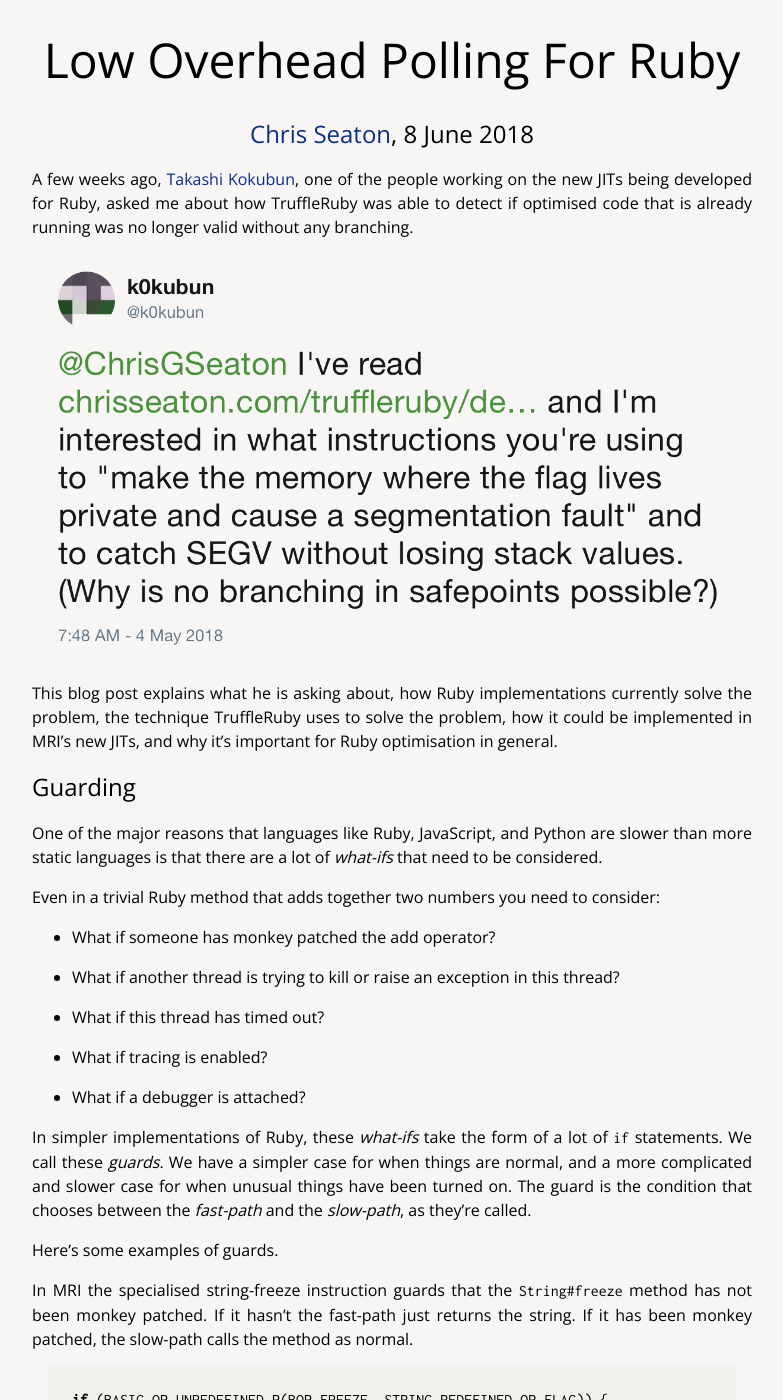
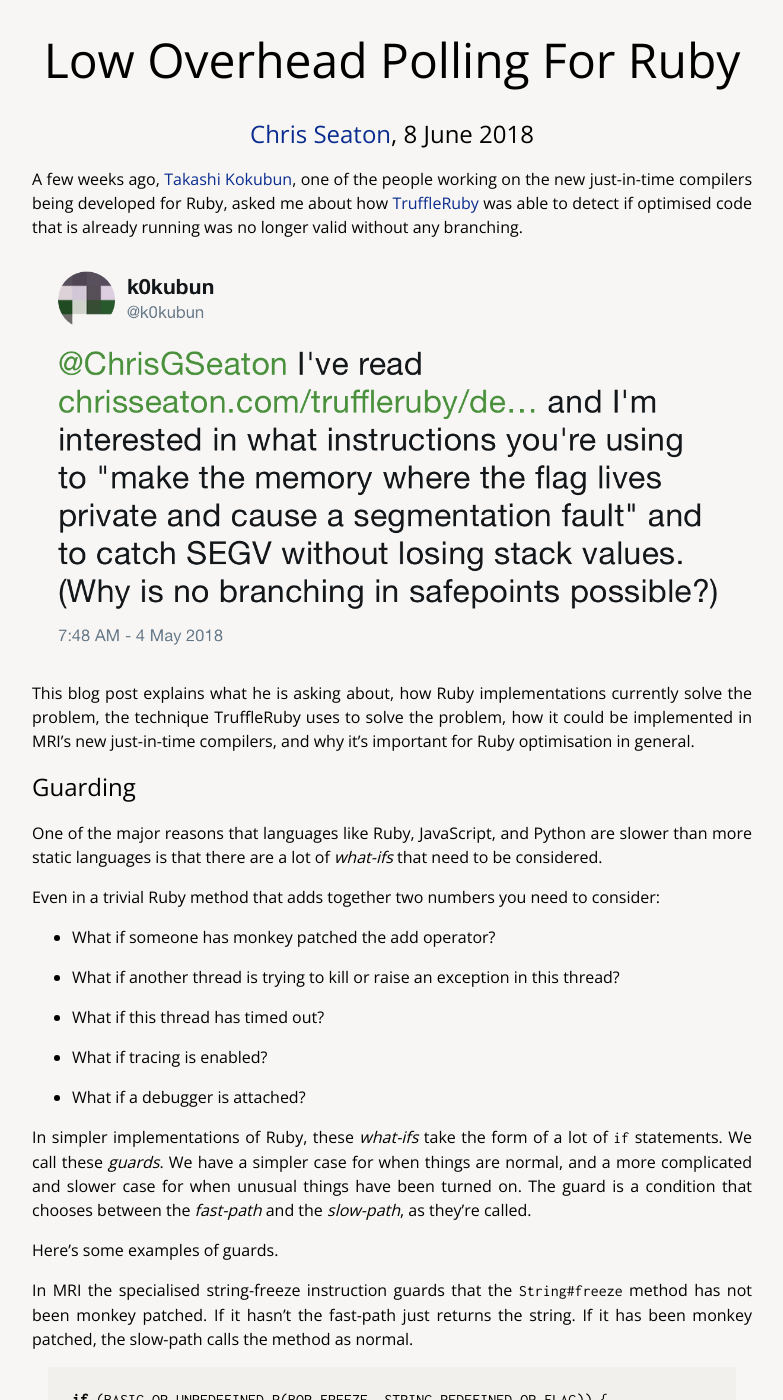
Before and after one commit to chrisseaton/chrisseaton.github.io, a Jekyll site: the page built from truffleruby/low-overhead-polling/index.md, in a window 1280 px wide and 1400 px high. Shown: the whole window, without its empty margins (248-1031 px from the left). Built offline with Jekyll 4.4.1, drawn with Linux system fonts in a browser that asks for light colours; nearby versions of some CDN libraries; comment, search, counter and statistics services are not loaded; some of the changed text lies outside the part shown.

Commit message:
Apply feedback to polling

````diff
--- a/truffleruby/low-overhead-polling/index.md
+++ b/truffleruby/low-overhead-polling/index.md
@@ -6,11 +6,11 @@
 copyright: Copyright © 2018 Chris Seaton.
 ---
 
-A few weeks ago, [Takashi Kokubun](https://twitter.com/k0kubun), one of the people working on the new JITs being developed for Ruby, asked me about how TruffleRuby was able to detect if optimised code that is already running was no longer valid without any branching.
+A few weeks ago, [Takashi Kokubun](https://twitter.com/k0kubun), one of the people working on the new just-in-time compilers being developed for Ruby, asked me about how [TruffleRuby](http://github.com/oracle/truffleruby) was able to detect if optimised code that is already running was no longer valid without any branching.
 
 <a href="https://twitter.com/k0kubun/status/992415679188951043"><img src="tweet.png"></a>
 
-This blog post explains what he is asking about, how Ruby implementations currently solve the problem, the technique TruffleRuby uses to solve the problem, how it could be implemented in MRI's new JITs, and why it's important for Ruby optimisation in general.
+This blog post explains what he is asking about, how Ruby implementations currently solve the problem, the technique TruffleRuby uses to solve the problem, how it could be implemented in MRI's new just-in-time compilers, and why it's important for Ruby optimisation in general.
 
 ## Guarding
 
@@ -24,7 +24,7 @@
 * What if tracing is enabled?
 * What if a debugger is attached?
 
-In simpler implementations of Ruby, these *what-ifs* take the form of a lot of `if` statements. We call these *guards*. We have a simpler case for when things are normal, and a more complicated and slower case for when unusual things have been turned on. The guard is the condition that chooses between the *fast-path* and the *slow-path*, as they're called.
+In simpler implementations of Ruby, these *what-ifs* take the form of a lot of `if` statements. We call these *guards*. We have a simpler case for when things are normal, and a more complicated and slower case for when unusual things have been turned on. The guard is a condition that chooses between the *fast-path* and the *slow-path*, as they're called.
 
 Here's some examples of guards.
 
@@ -39,7 +39,7 @@
 }
 ```
 
-In Rubinius, the `thread_interrupted_p` method is regularly called to check a flag to see if a thread is supposed to raise an exception or be killed.
+In [Rubinius](http://rubinius.com), the `thread_interrupted_p` method is regularly called to check a flag to see if a thread is supposed to raise an exception or be killed.
 
 ```c++
 bool thread_interrupted_p(State* state) {
@@ -51,7 +51,7 @@
 }
 ```
 
-In JRuby, `Array#sort` has a special case for when the `<=>` operator has not been redefined. It checks the redefinition once, and then stores a variable to say which path to use later on.
+In [JRuby](http://jruby.org), `Array#sort` has a special case for when the `<=>` operator has not been redefined. It checks the redefinition once, and then stores a variable to say which path to use later on.
 
 ```java
 protected IRubyObject sortInternal(final ThreadContext context,
@@ -96,7 +96,7 @@
 
 ## Interrupting loops
 
-Something important to note is that you need the have the interruption guard often enough in your compiled code that the compiled code will not run for very long without checking the guard.
+Something important to note is that you need to have the interruption guard often enough in your compiled code that the compiled code will not run for very long without checking the guard.
 
 Code that wants to trigger the interrupt has to wait until the code being interrupted realises this, so if we don't check the interrupt regularly enough we risk causing unbounded latency.
 
@@ -319,7 +319,7 @@
 
 This paper somewhat confirms my experimental results and finds that the best technique can vary, as well as providing lots of other useful information about what else we can do.
 
-The terminology in this area is also varied. We can call the method of interrupting functions *polling*, *yielding* or *safepoints*.
+The terminology in this area is also varied. We can call the method of interrupting functions *polling*, *yielding* or *safepoints*. Safepoints refers to the polling mechanism as well as the point in the program where the poll is found, and also some other concepts about metadata about compiled code.
 
 I have done some of my own research into safepoints, co-inventing a way to build on simple VM safepoints to run arbitrary user code inside a safepoint. Normally in a memory protection handler you cannot run anything non-trivial, and certainly not arbitrary user code.
 
````
Also changed, not shown: other parts of truffleruby/low-overhead-polling/index.md (+1 -1 lines).
